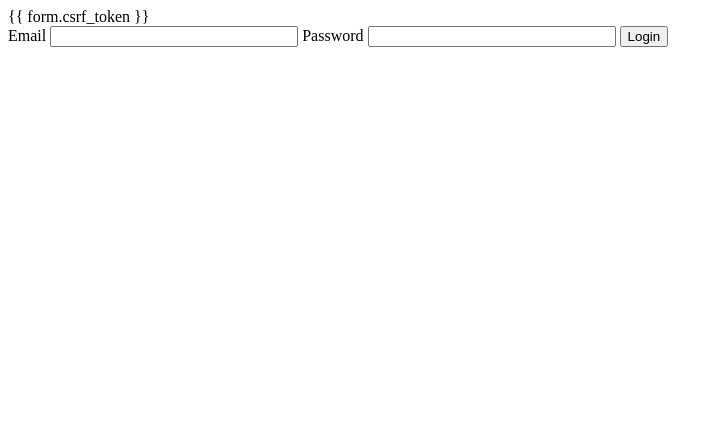
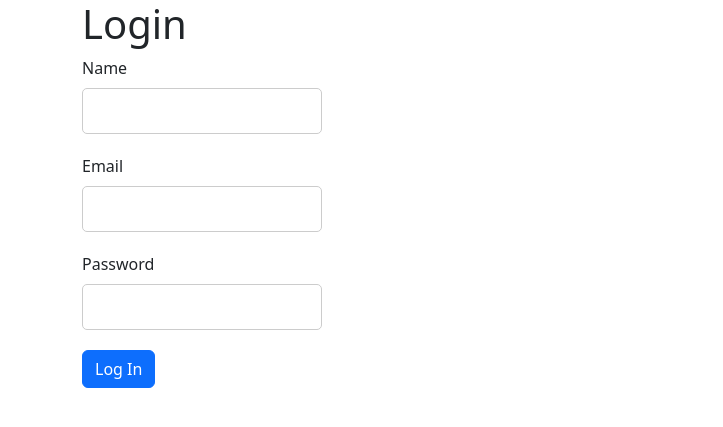
Before and after one commit to KirolosYassa/Contact-Form-with-Flask, a Flask app: page / in a window 1280 px wide. Shown: the top 427 px of the page, without its empty margins (0-723 px from the left). Run offline with Flask 3, Linux system fonts and the light colour scheme; some libraries are stand-ins or nearby versions.

Commit message:
Complete Flask Form with wtf forms Project

```diff
--- /dev/null
+++ b/LoginForm.py
@@ -0,0 +1,12 @@
+from wtforms import StringField, PasswordField, SubmitField
+from flask_wtf import FlaskForm
+from wtforms.validators import DataRequired, Email, Length
+
+
+class LoginForm(FlaskForm):
+    name = StringField(label="Name", validators=[DataRequired()])
+    email = StringField(label="Email", validators=[DataRequired(), Email()])
+    password = PasswordField(
+        label="Password", validators=[DataRequired(), Length(min=8)]
+    )
+    submit = SubmitField(label="Log In")
--- a/main.py
+++ b/main.py
@@ -1,22 +1,32 @@
 from flask import Flask, render_template, request
+from LoginForm import LoginForm
+from flask_bootstrap import Bootstrap5
 
 app = Flask(__name__)
-app.secret_key = "secret$Key"
+app.config["SECRET_KEY"] = "secret$key$supersecret"
+bootstrap = Bootstrap5(app)
 
 
 @app.route("/")
 def home():
     print("home called")
-    return render_template("index.html")
+    return render_template("index.html", form=LoginForm(), bootstrap=bootstrap)
 
 
-@app.route("/login", methods=["POST"])
+@app.route("/login", methods=["GET", "POST"])
 def login():
     print("login called")
+    login_form = LoginForm()
     email = request.form["email"]
     password = request.form["password"]
-    print(email, password)
-    return render_template("login.html", email=email)
+    print(f"email: {email}\npassword: {password}")
+    print(f"login_form.validate_on_submit() = {login_form.validate_on_submit()}")
+    if login_form.validate_on_submit():
+        print("Login successful")
+        return render_template("success.html", bootstrap=bootstrap)
+
+    print("Login failed")
+    return render_template("denied.html", bootstrap=bootstrap)
 
 
 if __name__ == "__main__":
--- a/templates/index.html
+++ b/templates/index.html
@@ -1,28 +1,32 @@
-<!DOCTYPE html>
-<html lang="en">
+{% extends "layout.html" %}
 
-<head>
-    <meta charset="UTF-8">
-    <meta name="viewport" content="width=device-width, initial-scale=1.0">
-    <title>Document</title>
-</head>
-<style>
-    input {
-        width: 15rem;
-        margin: auto;
-    }
-</style>
+{% block title %}Home{% endblock %}
+{% from 'bootstrap5/form.html' import render_form %}
+{% block content %}
 
-<body>
-    {‌{ form.csrf_token }}
+<div class="container">
 
-    <form action="{{ url_for('login') }}" method="post">
-        <label for="">Email</label>
-        <input type="text" name="email" id="name">
-        <label for="">Password</label>
-        <input type="password" name="password" id="password">
-        <button type="submit">Login</button>
+    <h1>Login</h1>
+
+    <form method="POST" action="{{ url_for('login') }}">
+        {{ render_form(form) }}
     </form>
-</body>
 
-</html>
+</div>
+<!-- <form action="{{ url_for('login') }}" method="post">
+    {{ form.hidden_tag() }}
+    {{ form.csrf_token() }}
+    <p>
+        {{form.email.label(class="form-label")}} <br />{{ form.email(size=30, class="form-control") }} </p>
+    {% for err in form.email.errors %}
+    <span class="error">{{err}}</span>
+    {% endfor %}
+    <p>
+        {{form.password.label(class="form-label")}} <br />{{form.password(size=30, class="form-control")}}
+        {% for err in form.password.errors %}
+        <span class="error">{{err}}</span>
+        {% endfor %}
+    </p>
+    {{form.submit(class="btn btn-primary")}}
+</form> -->
+{% endblock %}
--- /dev/null
+++ b/templates/layout.html
@@ -0,0 +1,61 @@
+<!DOCTYPE html>
+<html lang="en">
+
+<head>
+    {% block head %}
+
+    <meta charset="UTF-8">
+    <meta name="viewport" content="width=device-width, initial-scale=1.0">
+
+    {% block styles %}
+    <!-- Bootstrap CSS -->
+    {{ bootstrap.load_css() }}
+    {% endblock %}
+
+    <title>{% block title %}{% endblock %}</title>
+
+    {% endblock %}
+
+
+</head>
+<style>
+    /* Target the label elements */
+    label {
+        display: block;
+        margin-bottom: 10px;
+    }
+
+    /* Target the input elements */
+    input[type="text"],
+    input[type="email"],
+    input[type="password"] {
+        display: block;
+        width: 15rem;
+        padding: 10px;
+        margin-right: auto;
+        margin-bottom: 20px;
+        border: 1px solid #ccc;
+        border-radius: 5px;
+    }
+
+
+    .error {
+        color: red;
+    }
+</style>
+
+<body>
+
+
+    {% block content %}
+    {% endblock %}
+
+</body>
+
+
+{% block scripts %}
+<!-- Optional JavaScript -->
+{{ bootstrap.load_js() }}
+{% endblock %}
+
+</html>
```
Also changed, not shown: templates/denied.html (added, +14 -0 lines), templates/login.html (+4 -12 lines), templates/success.html (added, +14 -0 lines).
